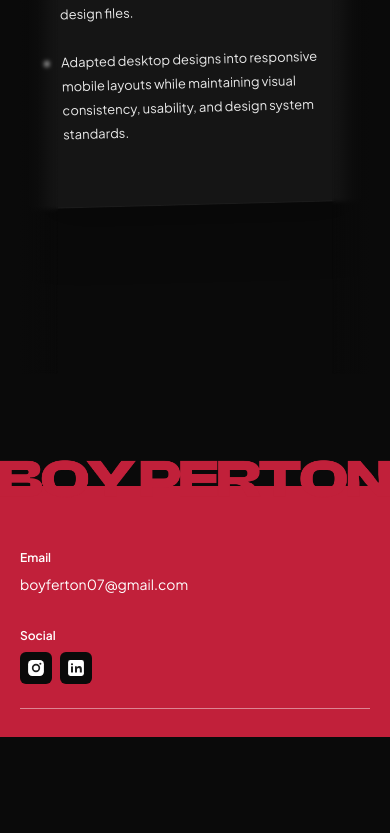
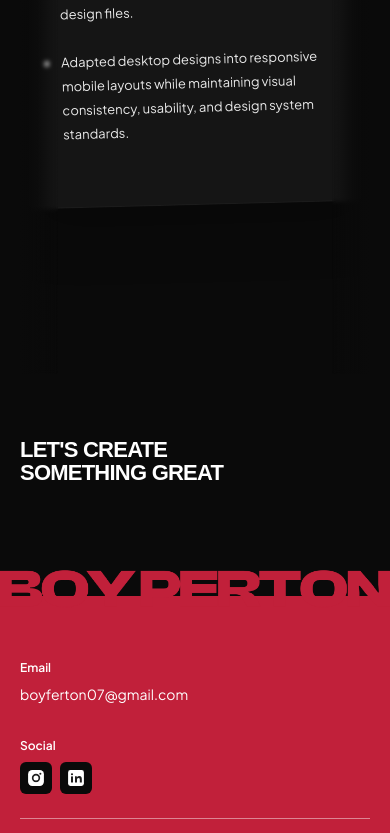
Before and after one commit to Jubilio14/boyPorto, a Vue app: page / in a window 390 px wide. Shown: the part 8109-8942 px from the top of the page. Before the commit the page ends 8846 px from the top, so only its background shows below. Built offline with nearby package versions, Linux system fonts and the light colour scheme; the HTML template or start-up script is replaced by a standard one; a web font is replaced by a local one.

Commit message:
fix: update footer

```diff
--- a/src/components/layout/AppFooter.vue
+++ b/src/components/layout/AppFooter.vue
@@ -1,15 +1,113 @@
 <script setup lang="ts">
+import { onBeforeUnmount, onMounted, ref } from 'vue'
+import { gsap } from 'gsap'
+
 import footerImage from '../../assets/Footer.png'
+
+const changingWordRef = ref<HTMLElement | null>(null)
+
+const changingWords = ['Build', 'Create', 'Design']
+
+let changingWordIndex = 0
+let changingWordTimeline: gsap.core.Timeline | undefined
+
+onMounted(() => {
+  const wordElement = changingWordRef.value
+
+  if (!wordElement) {
+    return
+  }
+
+  const prefersReducedMotion = window.matchMedia(
+    '(prefers-reduced-motion: reduce)',
+  ).matches
+
+  if (prefersReducedMotion) {
+    wordElement.textContent = changingWords[0]
+    return
+  }
+
+  changingWordTimeline = gsap.timeline({
+    repeat: -1,
+  })
+
+  changingWordTimeline
+    // Kata berhenti sebentar sebelum berganti.
+    .to(
+      {},
+      {
+        duration: 1.1,
+      },
+    )
+
+    // Kata lama naik dan menghilang.
+    .to(wordElement, {
+      yPercent: -120,
+      autoAlpha: 0,
+      filter: 'blur(6px)',
+      duration: 0.28,
+      ease: 'power2.in',
+    })
+
+    // Mengganti isi kata.
+    .call(() => {
+      changingWordIndex = (changingWordIndex + 1) % changingWords.length
+
+      wordElement.textContent = changingWords[changingWordIndex]
+    })
+
+    // Kata baru disiapkan dari bawah.
+    .set(wordElement, {
+      yPercent: 120,
+      autoAlpha: 0,
+      filter: 'blur(6px)',
+    })
+
+    // Kata baru naik ke posisi normal.
+    .to(wordElement, {
+      yPercent: 0,
+      autoAlpha: 1,
+      filter: 'blur(0px)',
+      duration: 0.4,
+      ease: 'power3.out',
+    })
+})
+
+onBeforeUnmount(() => {
+  changingWordTimeline?.kill()
+})
 </script>
 
 <template>
   <footer
     id="contact"
-    class="relative overflow-hidden bg-main pt-28 sm:pt-36 lg:pt-44"
+    class="relative overflow-hidden bg-main pt-16 sm:pt-20 lg:pt-24"
   >
+    <!-- CTA footer -->
+    <div class="mx-auto w-full max-w-[1600px] px-5 sm:px-8 lg:px-24">
+      <h2
+        class="max-w-[600px] font-display text-[22px] font-semibold uppercase leading-[1.05] tracking-[-0.035em] text-white sm:text-[26px] lg:text-[30px]"
+      >
+        <span class="flex items-baseline gap-[0.25em]">
+          <span>Let's</span>
+
+          <span class="inline-flex min-w-[7ch] overflow-hidden align-bottom">
+            <span
+              ref="changingWordRef"
+              class="footer-changing-word inline-block"
+            >
+              Build
+            </span>
+          </span>
+        </span>
+
+        <span class="block"> Something great </span>
+      </h2>
+    </div>
+
     <!-- Panel merah full width -->
     <div
-      class="footer-panel relative w-full bg-accent pb-7 pt-16 sm:pb-9 sm:pt-20 lg:pb-10 lg:pt-24"
+      class="footer-panel relative mt-[clamp(7rem,11vw,13rem)] w-full bg-accent pb-7 pt-16 sm:pb-9 sm:pt-20 lg:pb-10 lg:pt-24"
     >
       <!-- Nama besar -->
       <img
@@ -142,4 +240,16 @@ import footerImage from '../../assets/Footer.png'
 .footer-title {
   display: block;
 }
+
+.footer-changing-word {
+  will-change: transform, opacity, filter;
+}
+
+@media (prefers-reduced-motion: reduce) {
+  .footer-changing-word {
+    opacity: 1 !important;
+    filter: none !important;
+    transform: none !important;
+  }
+}
 </style>
```
